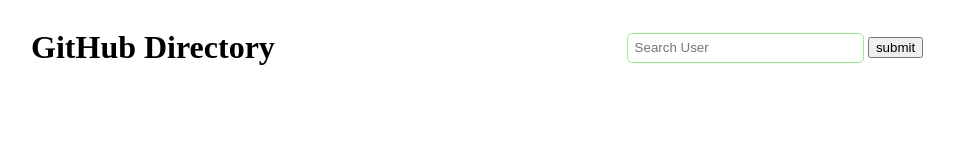
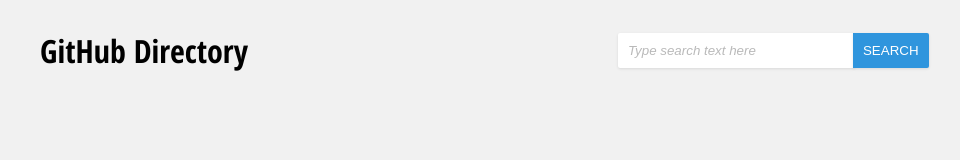
Before and after one commit to HaleyWardo/github-directory, a plain HTML site: page index.html in a window 1280 px wide. Shown: the whole page, without its empty margins (153-1113 px from the left). Drawn offline with nearby package versions, Linux system fonts and the light colour scheme.

Commit message:
Replaced axios request with fetch request
*Replaced axios request with fetch request
*Added CSS styles to user__search elements
*Added user data (repo name, repo stars, and repo forks)

```diff
--- a/app.js
+++ b/app.js
@@ -3,18 +3,23 @@ const directory = new Vue({
   data: {
     heading: 'GitHub Directory',
     query: '',
-    info: []
+    repos: []
   },
   methods: {
     handleSearch: function() {
       this.query = event.target.previousElementSibling.value
 
-      axios
-      .get(`https://api.github.com/search/users?q=${this.query}`)
-      // .get(`https://api.github.com/users/${this.query.login}/repos`)
-      .then(response => {
-        this.info = response.data.items;
-      })
+      fetch(`https://api.github.com/search/users?q=${this.query}`)
+        .then(response => response.json())
+        .then(user => {
+          let users = user.items;
+
+          fetch(`https://api.github.com/users/${users[0].login}/repos`)
+            .then(resp => resp.json())
+            .then(repositories => {
+              this.repos = repositories;
+            })
+        })
     }
   },
 });
@@ -23,3 +28,5 @@ const directory = new Vue({
 // TODO:
 // * make sure input value is either uppercase or lowercase
 // * if no results are found - create error message
+// * add pagination - limit 10 per page
+// * toggle repo information on click
--- a/css/styles.css
+++ b/css/styles.css
@@ -1,5 +1,11 @@
 * {
 	box-sizing: border-box;
+}
+
+body {
+	background-color: #f1f1f1;
+	font-family: 'Open Sans Condensed', sans-serif;
+	font-size: 100;
 }
 
 header {
@@ -8,23 +14,59 @@ header {
 	align-items: center;
 }
 
+/* HEADER / SEARCH */
 #user__search {
 	width: 25%;
 }
 
+input[type=text],
+#submit__button {
+	border-style: none;
+	padding: .75em;
+	box-shadow: 0px 1px 3px rgba(0, 0, 0, 0.1);
+}
+
 input[type=text] {
-	border-style: none;
-	border: 1px solid lightgreen;
-	border-radius: 5px;
-	padding: .5em;
 	width: 75%;
+	border-top-left-radius: 2px;
+	border-bottom-left-radius: 2px;
+}
+
+input[type=text]:focus,
+#submit__button:focus {
+	outline: none;
+}
+
+input[type=text]::placeholder {
+	font-style: italic;
+	opacity: .5;
+}
+
+#submit__button {
+	border-top-right-radius: 2px;
+	border-bottom-right-radius: 2px;
+	text-transform: uppercase;
+	margin-left: -5px;
+	background-color: #2F95DD;
+	color: #fff;
+}
+
+/* USER */
+.user {
+	background-color: #fff;
+	box-shadow: 0px 1px 3px rgba(0, 0, 0, 0.1);
 }
 
 main ul {
 	list-style: none;
+	padding: 0;
 }
 
 .user__avatar {
 	width: 200px;
 	border-radius: 50%;
 }
+
+.repo__stars {
+	width: 30px;
+}
--- a/index.html
+++ b/index.html
@@ -1,24 +1,32 @@
 <!DOCTYPE html>
 <html>
+
 <head>
 	<title>GitHub Directory</title>
-        <link href="css/styles.css" rel="stylesheet"/>
+	<link href="https://fonts.googleapis.com/css?family=Open+Sans+Condensed:300,300i,700" rel="stylesheet">
+	<link href="css/styles.css" rel="stylesheet" />
 </head>
+
 <body>
 	<div id="app">
 		<header>
 			<h1 v-text="heading"></h1>
 
 			<div id="user__search">
-                    <input type="text" placeholder="Search User" />
-                    <input v-on:click="handleSearch" type="submit" value="submit"/>
+				<input type="text" placeholder="Type search text here" />
+				<button id="submit__button" v-on:click="handleSearch">Search</button>
 			</div>
 		</header>
 
 		<main>
 			<ul>
-                    <li v-for="user in info" class="user">
-                        <img v-bind:src="user.avatar_url" class="user__avatar"/>
+				<li v-for="repo in repos" class="user">
+					<h2>{{repo.name}}</h2>
+					<p>{{repo.forks}}</p>
+					<img class="repo__stars"
+							v-if="repo.stargazers_count"
+							src="images/star.png"
+							alt="Number of repo stars" />
 				</li>
 			</ul>
 
@@ -29,4 +37,5 @@
 	<script src="https://unpkg.com/axios/dist/axios.min.js"></script>
 	<script src="app.js"></script>
 </body>
+
 </html>
```
Also changed, not shown: images/star.png (added). Lines whose indentation alone changed are shown as unchanged.
